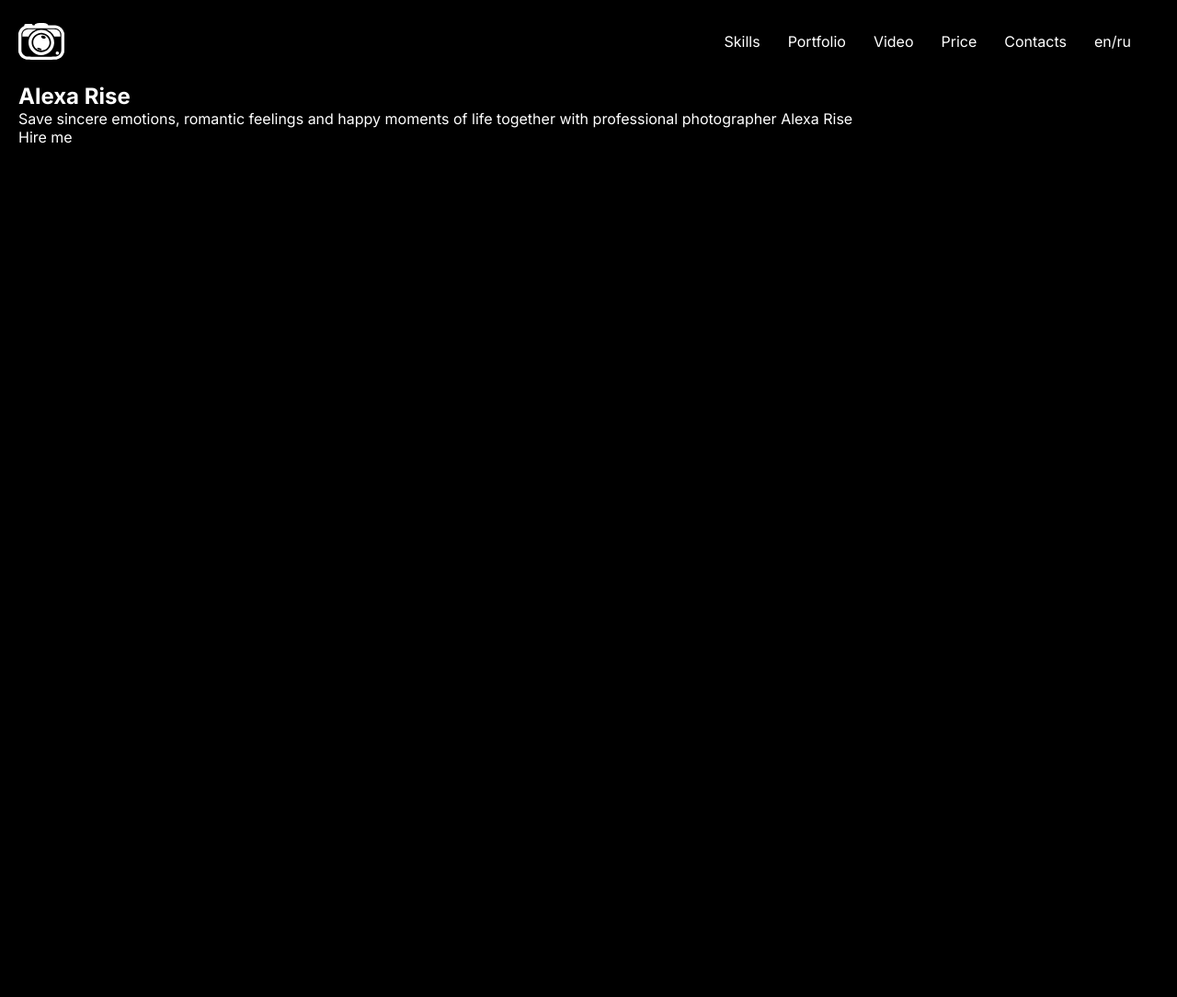
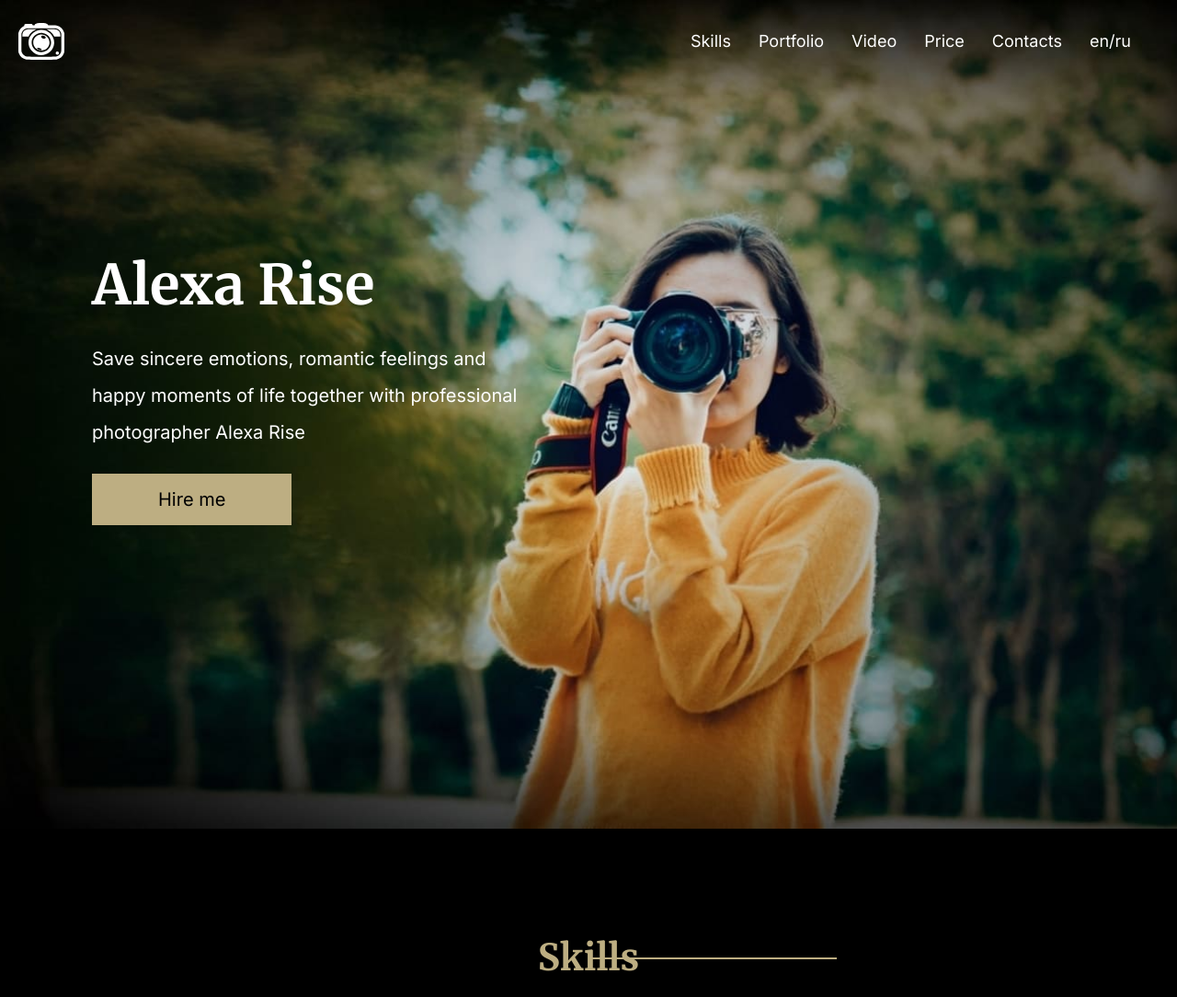
Before and after one commit to webader/photographer, a plain HTML site: page index.html in a window 1280 px wide. Shown: the whole page at 92% size. Before the commit the page ends 800 px from the top, so only its background shows below. Drawn offline with Linux system fonts and the light colour scheme.

Commit message:
fix: problem h2 befor

```diff
--- a/css/style.scss
+++ b/css/style.scss
@@ -3,8 +3,11 @@
     padding: 0;
     box-sizing: border-box;
     font-family: 'Inter', sans-serif;
+    font-weight: 400;
+    font-size: 18px;
+    line-height: 40px;
     // font-family: 'Merriweather', serif;
-    background-color: #000000;
+    // background-color: #000000;
     color: #ffffff;
 }
 
@@ -17,13 +20,67 @@ a, a:hover, a:active, a:visited, a:focus {
     max-width: 1440px;
     margin: auto;
 }
+body{
+    background-color: #000000;
+}
 
+.title{
+    background-color: #000;
+    font-family: 'Merriweather', serif;
+    font-weight: 700;
+    font-size: 40px;
+    line-height: 80px;
+    text-align: center;
+    margin-top: 100px;
+    margin-bottom: 60px;
+    color: #BDAE82;
+    position: relative;
+    z-index: 2;
 
-.header{
+    &::before{
+        position: absolute;
+        top: 50%;
+        left: 50%;
+        display: block;
+        content: '';
+        height: 2px;
+        width: 270px;
+        background-color: #BDAE82;
+        margin-right: 15px;
+        z-index: -1;
+    }
+    // &::after{
+    //     position: absolute;
+    //     top: 50%;
+    //     right: 25%;
+    //     display: block;
+    //     content: '';
+    //     height: 2px;
+    //     width: 270px;
+    //     background-color: #BDAE82;
+    //     margin-right: 15px;
+    // }
+
+    // .second-block__title::before {
+    //     display: block;
+    //     content: '';
+    //     width: 175px;
+    //     height: 1px;
+    //     background-color: #f5f5f5;
+    //     position: absolute;
+    //     top: 50%;
+    //     left: 0;
+    // }
+
+}
+
+main{
     .container{
-        background: url('./img/header-bg.jpg');
-        background-repeat: no-repeat;
-        background-position: center 0;
+    background-image: url("../img/bg.png");
+    background-position: center;
+    background-repeat: no-repeat;
+    background-size: cover;
+    .header{
         .menu{
             padding: 20px 0;
             display: flex;
@@ -38,4 +95,45 @@ a, a:hover, a:active, a:visited, a:focus {
             }
         }
     }
+
+    .hero{
+
+        .wrap{
+            margin-left: 80px;
+
+            max-width: 470px;
+            .hero__title{
+                margin-top: 160px;
+                font-family: 'Merriweather', serif;
+                font-size: 60px;
+                font-weight: 700;
+                line-height: 120px;
+            }
+            .hero__text{
+                font-size: 20px;
+                line-height: 40px;
+                margin-bottom: 25px;
+            }
+            .hero__link{
+                display: inline-block;
+                font-size: 20px;
+                line-height: 40px;
+                background-color: #BDAE82;
+                padding: 8px 72px;
+                color: #000000;
+                margin-bottom: 330px;
+
+            }
+
+
+
+        }
+
+
+    }
+
+
+    }
+
+
 }
--- a/index.html
+++ b/index.html
@@ -11,8 +11,9 @@
     <title>photographer</title>
 </head>
 <body>
+    <main class="main">
+        <div class="container">
             <header class="header">
-        <div class="container">
                 <nav class="menu">
                     <img class="logo" src="./img/logo.svg" alt="Photographer Alex Rise">
                     <ul class="menu__list">
@@ -48,11 +49,9 @@
                         </li>
                     </ul>
                 </nav>
-        </div>
             </header>
 
             <section class="hero">
-        <div class="container">
                 <div class="wrap">
                     <h1 class="hero__title">
                         Alexa Rise
@@ -66,10 +65,21 @@
                         Hire me
                     </a>
                 </div>
+            </section>
+
+        </div>
+    </main>
+
+    <section class="skills">
+        <div class="container">
+            <h2 class="title">
+                Skills
+            </h2>
+
+
         </div>
     </section>
 
 
-
 </body>
 </html>
```
Also changed, not shown: css/style.css, img/bg.png (added), img/header_bg.jpg (renamed from img/header-bg.jpg), 1 other file. Lines whose indentation alone changed are shown as unchanged.
